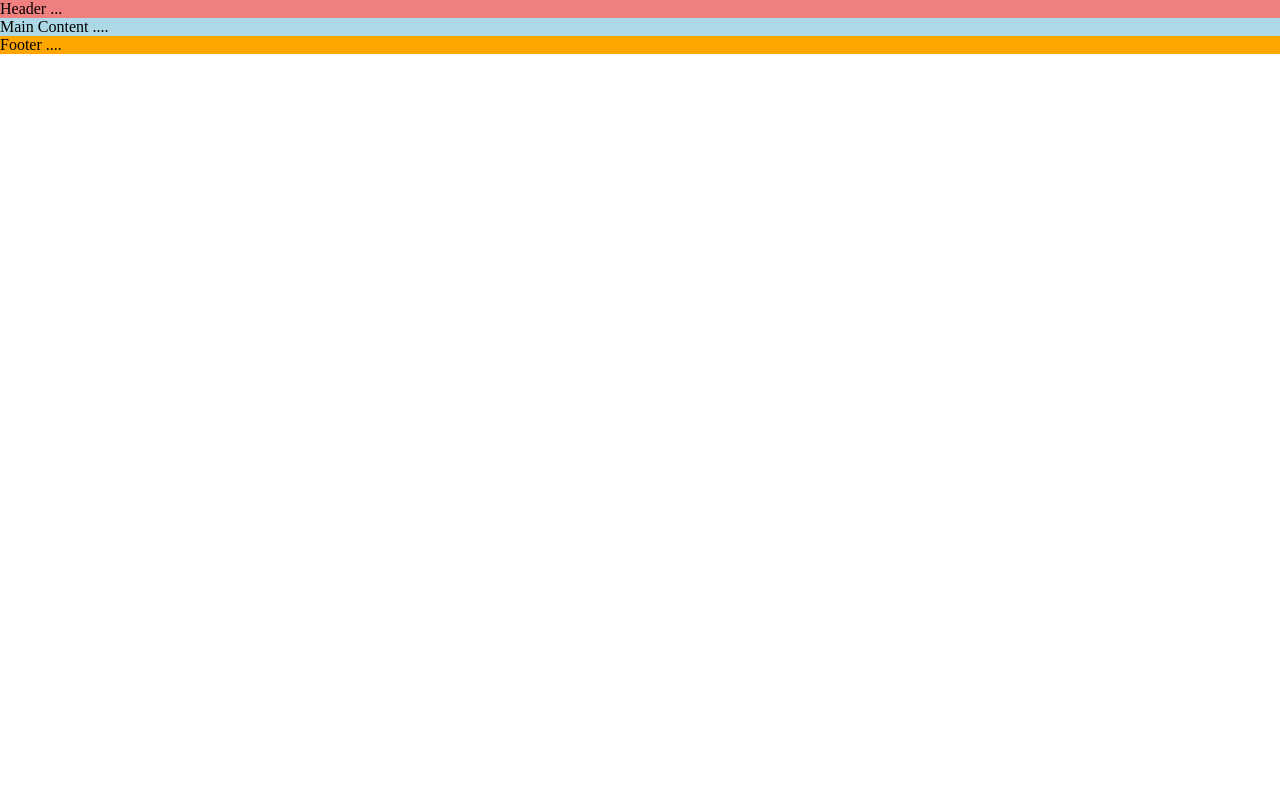
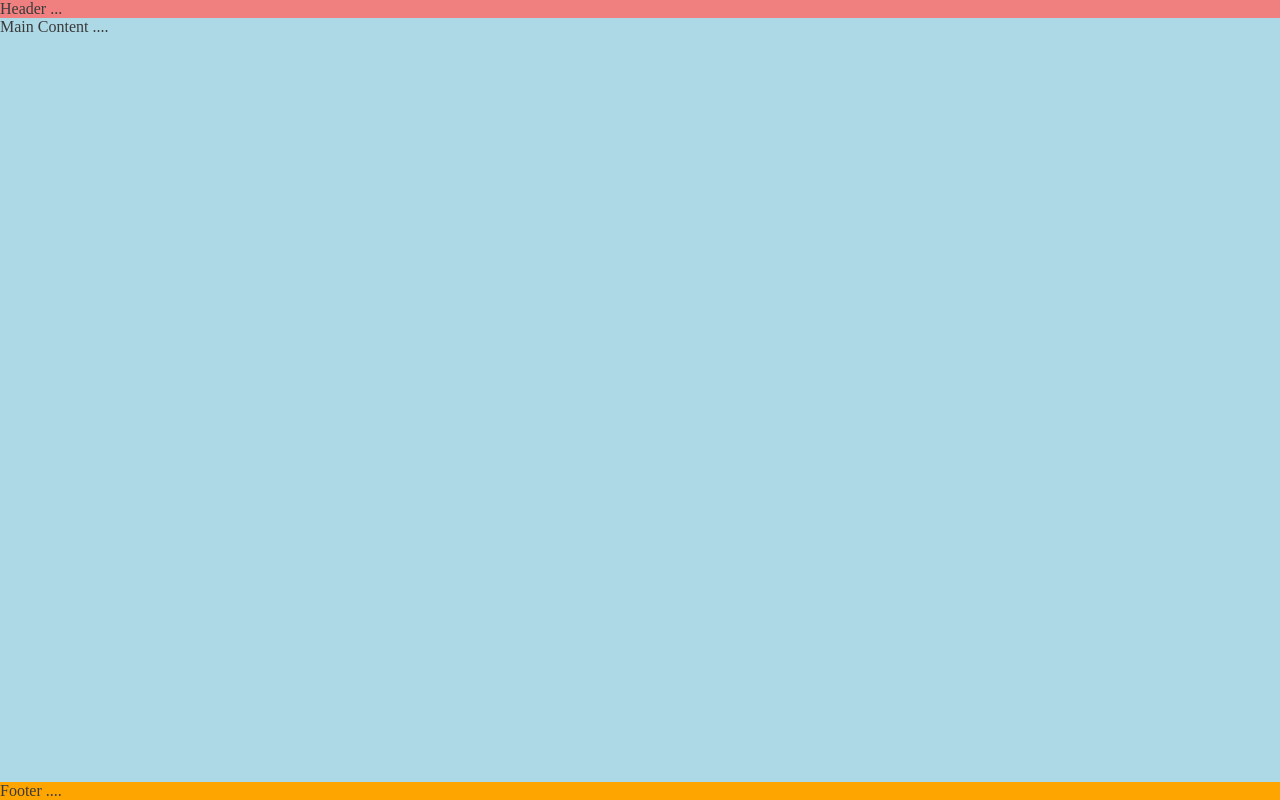
Before and after one commit to bonzai101/Love-Running., a plain HTML site: page index.html in a window 1280 px wide. Drawn offline with Linux system fonts and the light colour scheme.

Commit message:
Push footer down using flex styles

```diff
--- a/assets/css/style.css
+++ b/assets/css/style.css
@@ -4,7 +4,14 @@
     margin:0;
     box-sizing: border-box;
 }
-
+/* Genberal Styles */
+body {
+    min-height: 100vh;
+    display: flex;
+    flex-direction: column;
+    /*Generic project syyles*/
+    color: #3a3a3a;
+}
 
 /* Header*/
 header {
@@ -13,6 +20,8 @@ header {
 /*Main Content*/
 main {
     background-color: lightblue;
+    /*Make main element take up any surplus space to push footer down*/
+    flex:1 0 auto;
 }
 /*Footer*/
 footer {
```
